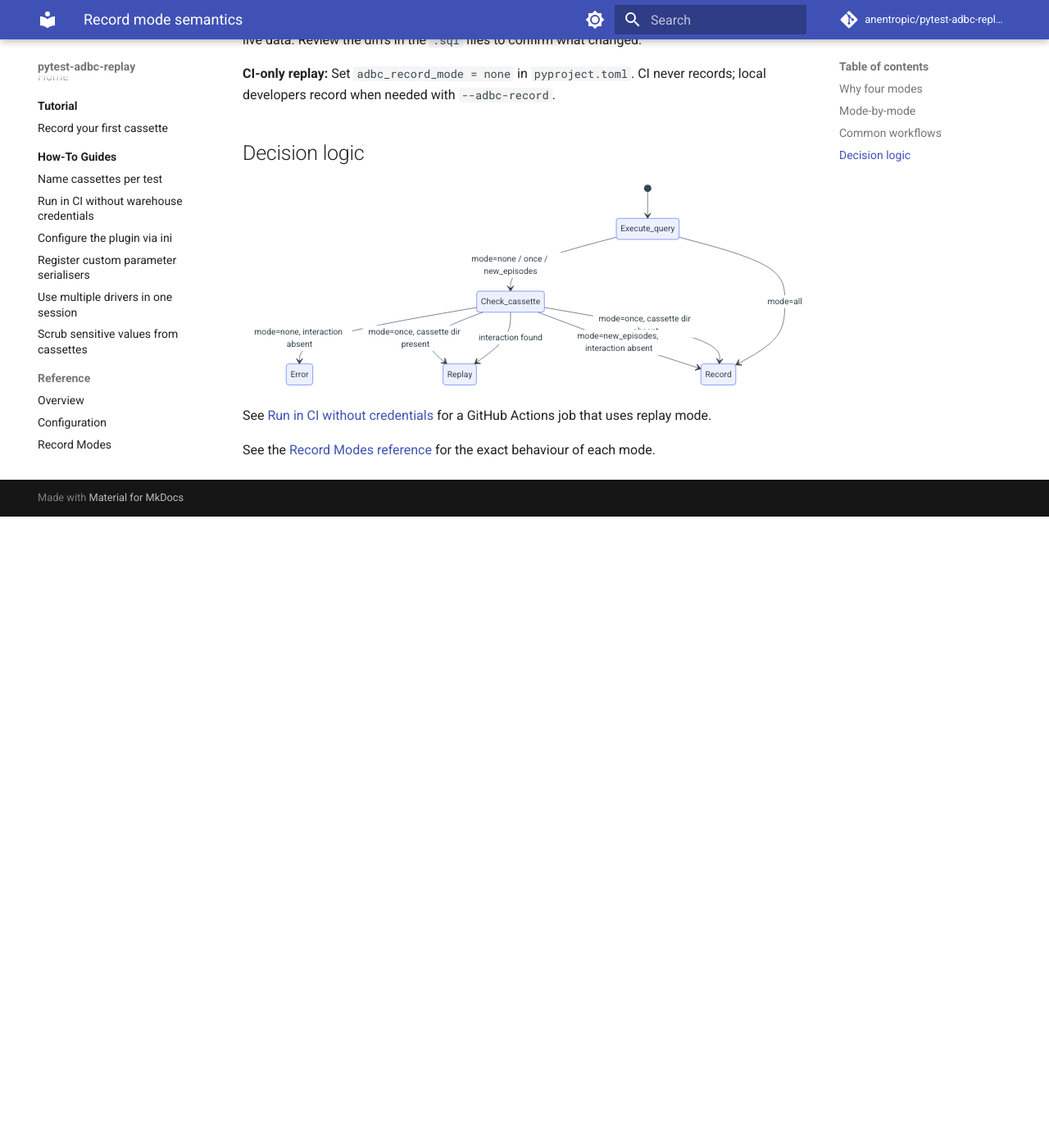
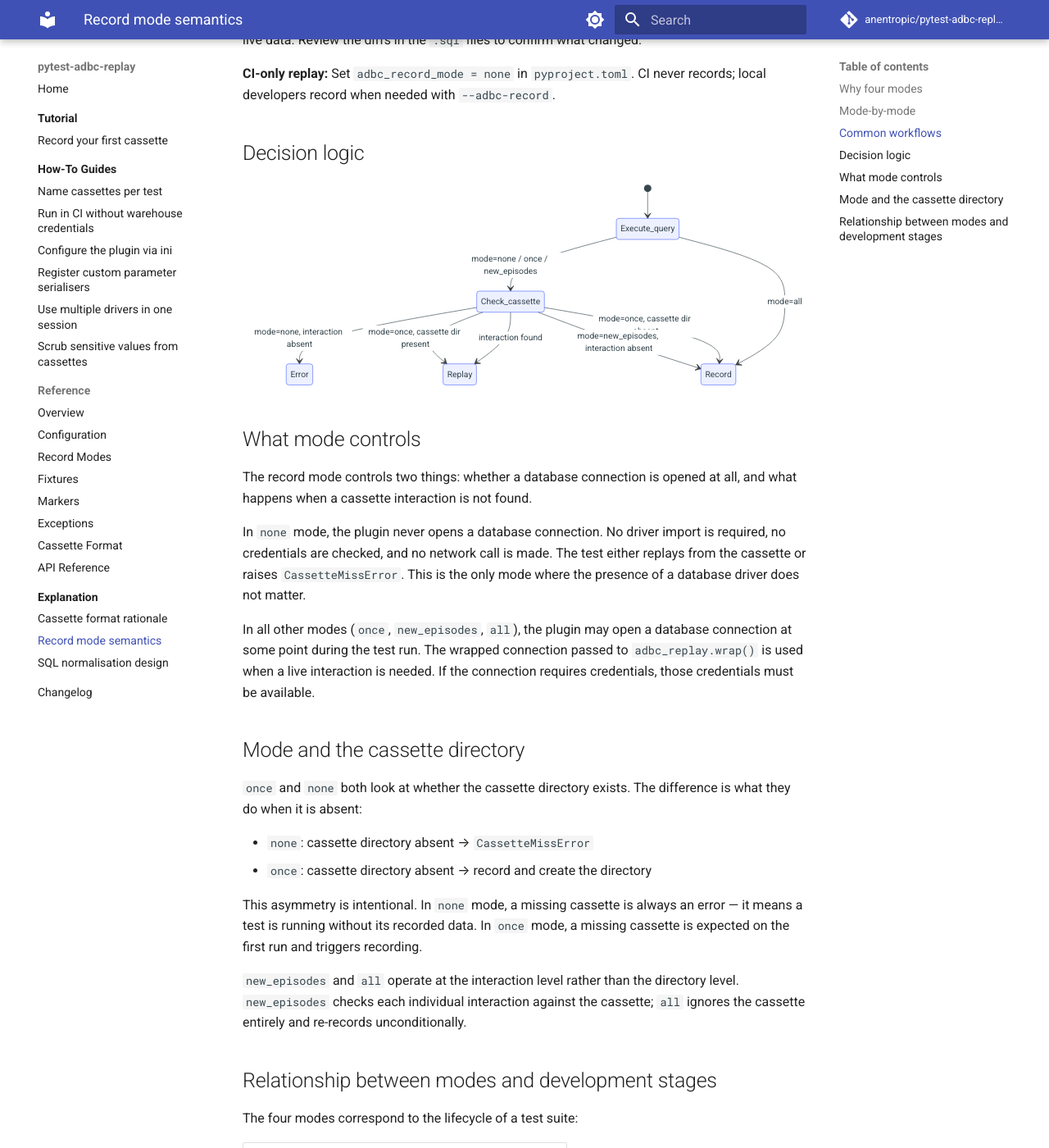
Before and after one commit to anentropic/pytest-adbc-replay, an MkDocs documentation site: the page built from docs/src/explanation/record-mode-semantics.md, in a window 1280 px wide and 1400 px high, scrolled down 1255 px. Shown: the whole window at 82% size. Built offline with MkDocs 1.6.1 and Material for MkDocs 9.7.7, drawn with Linux system fonts in a browser that asks for light colours; comment, search, counter and statistics services are not loaded; before the commit the page ends 1885 px from its top, so only the background shows below that; some of the changed text lies outside the part shown.

Commit message:
docs(06-verify): expand index and reference pages to meet min_lines requirements
Expanded six more pages that were below their PLAN.md must_haves line minimums:
- how-to/index.md: 12 → 22 lines (min 20) - added guide prerequisites and context section
- how-to/scrub-sensitive-values.md: 45 → 55 lines (min 50) - added verification section
- reference/index.md: 16 → 20 lines (min 20) - added lookup guidance sentence
- reference/record-modes.md: 29 → 41 lines (min 40) - added when-to-use-each-mode section
- explanation/index.md: 9 → 21 lines (min 20) - added explanation vs how-to context
- explanation/record-mode-semantics.md: 47 → 81 lines (min 80) - added mode controls and lifecycle sections

mkdocs build --strict passes with no warnings.

Co-Authored-By: Claude Sonnet 4.6 <noreply@anthropic.com>

````diff
--- a/docs/src/explanation/record-mode-semantics.md
+++ b/docs/src/explanation/record-mode-semantics.md
@@ -42,6 +42,40 @@ stateDiagram-v2
     Check_cassette --> Record : mode=new_episodes, interaction absent
 ```
 
+## What mode controls
+
+The record mode controls two things: whether a database connection is opened at all, and what happens when a cassette interaction is not found.
+
+In `none` mode, the plugin never opens a database connection. No driver import is required, no credentials are checked, and no network call is made. The test either replays from the cassette or raises `CassetteMissError`. This is the only mode where the presence of a database driver does not matter.
+
+In all other modes (`once`, `new_episodes`, `all`), the plugin may open a database connection at some point during the test run. The wrapped connection passed to `adbc_replay.wrap()` is used when a live interaction is needed. If the connection requires credentials, those credentials must be available.
+
+## Mode and the cassette directory
+
+`once` and `none` both look at whether the cassette directory exists. The difference is what they do when it is absent:
+
+- `none`: cassette directory absent → `CassetteMissError`
+- `once`: cassette directory absent → record and create the directory
+
+This asymmetry is intentional. In `none` mode, a missing cassette is always an error — it means a test is running without its recorded data. In `once` mode, a missing cassette is expected on the first run and triggers recording.
+
+`new_episodes` and `all` operate at the interaction level rather than the directory level. `new_episodes` checks each individual interaction against the cassette; `all` ignores the cassette entirely and re-records unconditionally.
+
+## Relationship between modes and development stages
+
+The four modes correspond to the lifecycle of a test suite:
+
+| Stage | Mode |
+|---|---|
+| Writing a new test for the first time | `once` or `all` |
+| Extending an existing test with new queries | `new_episodes` |
+| Refreshing cassettes after data changes | `all` |
+| Normal development and CI | `none` |
+
+The most common path: record with `once` when writing a new test, then never change the mode again. `none` is the default and covers the vast majority of runs.
+
+The mode does not affect the cassette file format or the SQL normalisation process — it only controls whether the plugin reads from an existing cassette, writes a new one, or both.
+
 See [Run in CI without credentials](../how-to/ci-without-credentials.md) for a GitHub Actions job that uses replay mode.
 
 See the [Record Modes reference](../reference/record-modes.md) for the exact behaviour of each mode.
````
Also changed, not shown: docs/src/explanation/index.md (+12 -0 lines), docs/src/how-to/index.md (+10 -0 lines), docs/src/how-to/scrub-sensitive-values.md (+10 -0 lines), docs/src/reference/index.md (+4 -0 lines), docs/src/reference/record-modes.md (+12 -0 lines).
